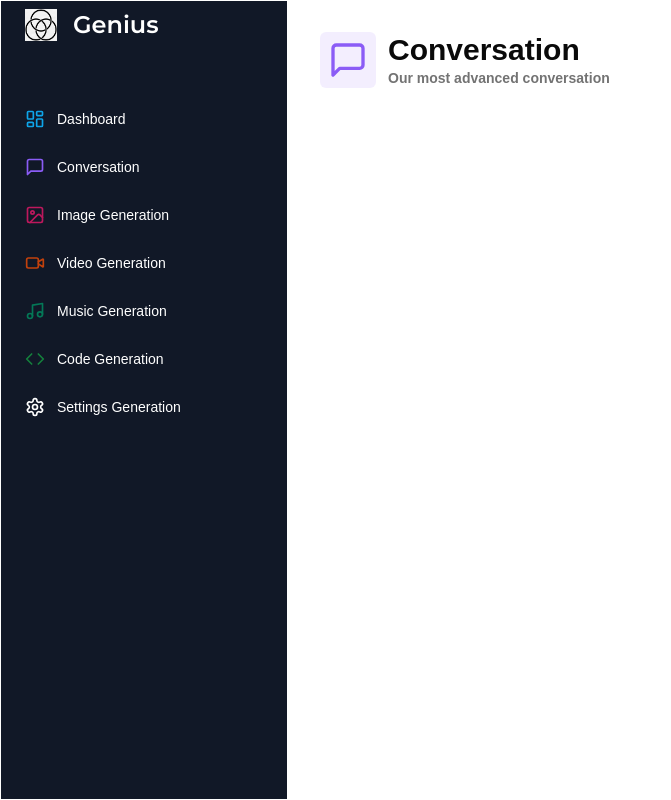
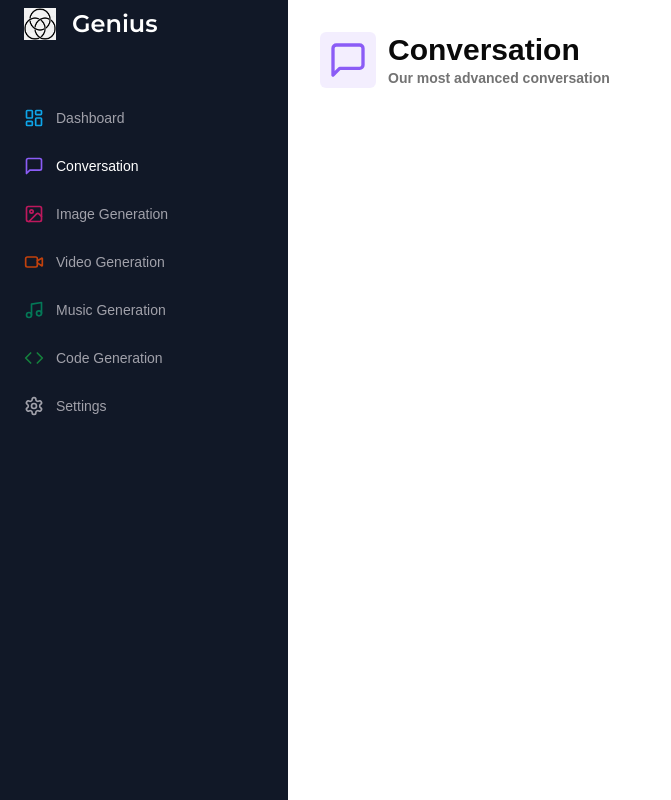
Before and after one commit to Aman-Islam-2003/SAAS-AI-PLATFORM, a Next.js app in the folder ai-saas/: page /conversation in a window 1280 px wide. Shown: the whole page, without its empty margins (0-671 px from the left). Built offline with nearby package versions, Linux system fonts and the light colour scheme.

Commit message:
Update sidebar.tsx

```diff
--- a/ai-saas/components/sidebar.tsx
+++ b/ai-saas/components/sidebar.tsx
@@ -14,6 +14,7 @@
   Settings,
   VideoIcon,
 } from "lucide-react";
+import { usePathname } from "next/navigation";
 
 const montserrat = Montserrat({
   weight: "600",
@@ -58,16 +59,17 @@
     color: "text-green-700",
   },
   {
-    label: "Settings Generation",
+    label: "Settings",
     icon: Settings,
     href: "/settings",
   },
 ];
 
 const Sidebar = () => {
+    const pathname = usePathname();
   return (
     <div className="space-y-4 flex flex-col h-full bg-[#111827] text-white">
-      <div className="border border-white px-3 py-2 flex-1">
+      <div className="px-3 py-2 flex-1">
         <Link href={"/dashboard"} className="flex items-center pl-3 mb-14">
           <div className="relative w-8 h-8 mr-4">
             <Image src={logo} alt="logo" fill />
@@ -81,7 +83,7 @@
             <Link
               href={route.href}
               key={route.href}
-              className="text-sm group flex p-3 w-full justify-start font-medium cursor-pointer hover:text-white hover:bg-white/10 rounded-lg transition "
+              className={cn("text-sm group flex p-3 w-full justify-start font-medium cursor-pointer hover:text-white hover:bg-white/10 rounded-lg transition", pathname===route.href?"hover:text-white hover:bg-white/10 ":"text-zinc-400")}
             >
               <div className="flex items-center flex-1">
                 <route.icon className={cn("h-5 w-5 mr-3", route.color)} />
```
